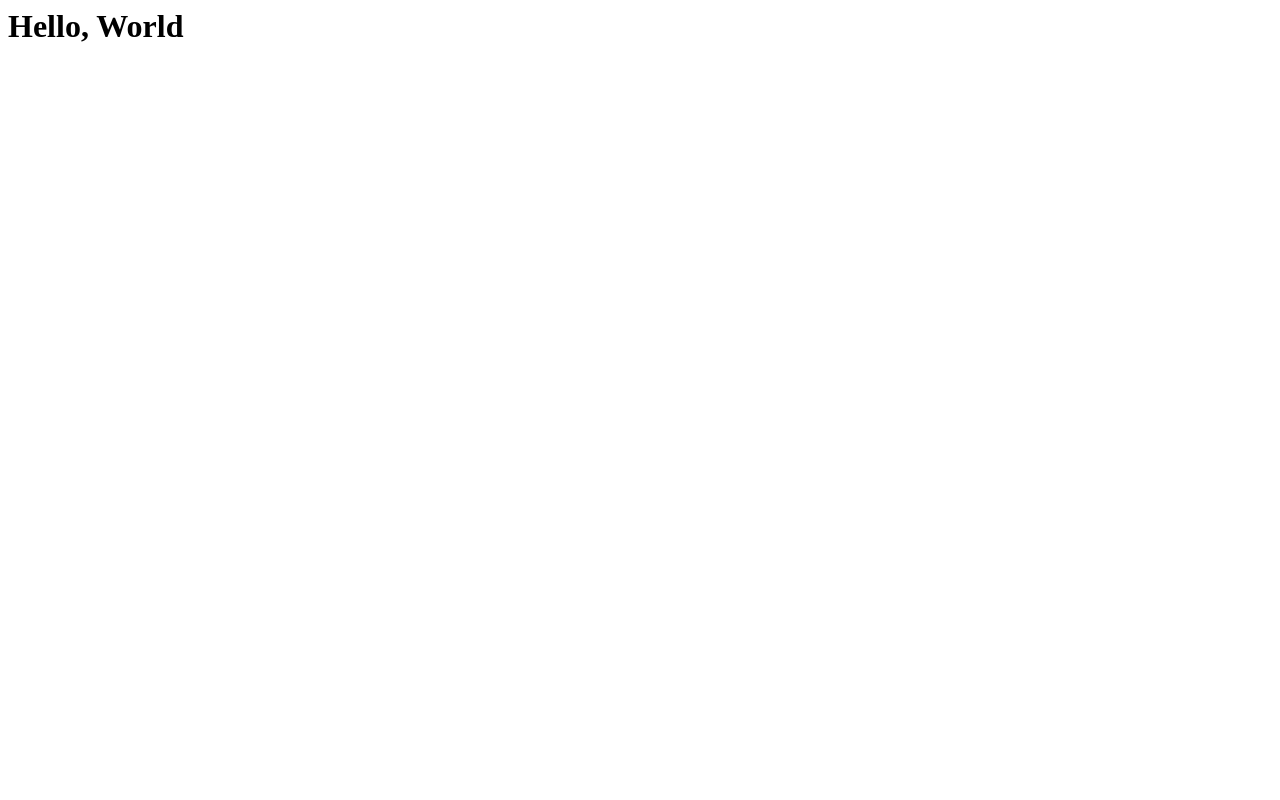
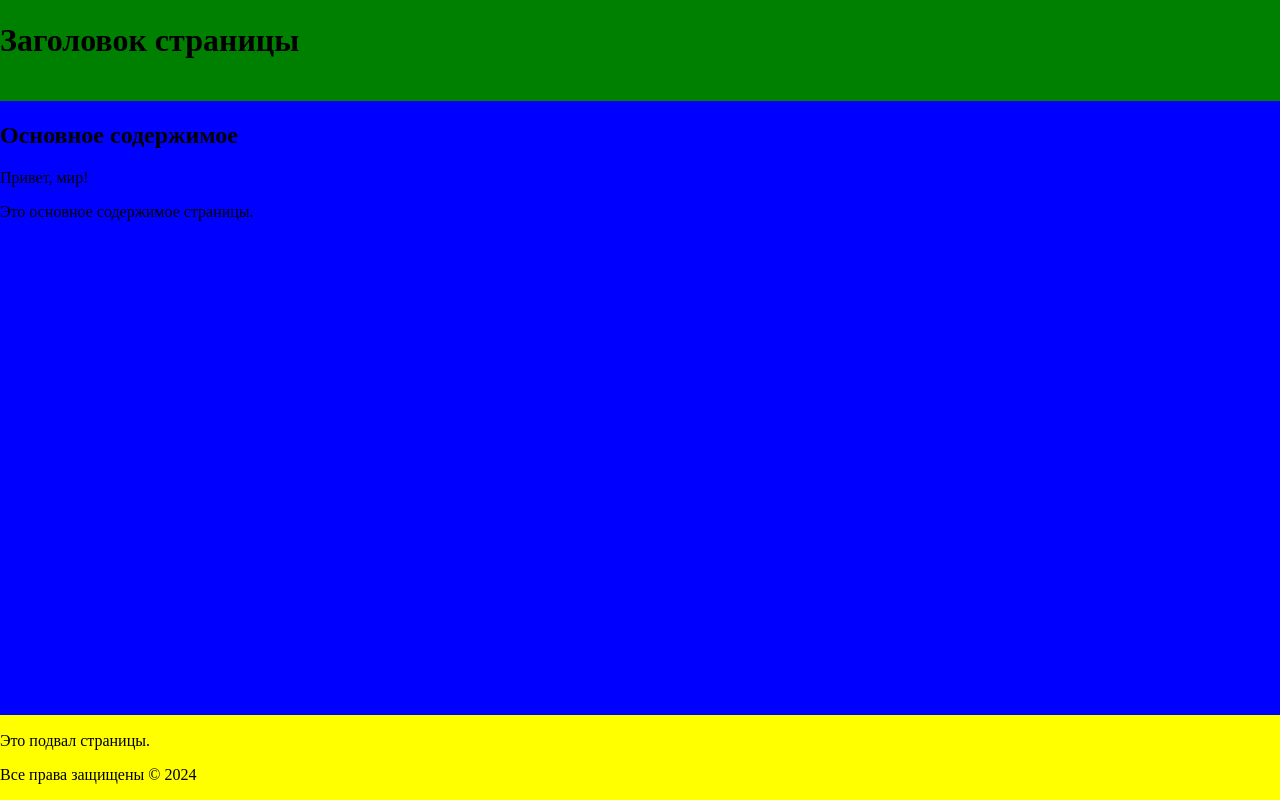
Before and after one commit to Luncent/weblabs, a plain HTML site: page index.html in a window 1280 px wide. Drawn offline with Linux system fonts and the light colour scheme.

Commit message:
Конструкция страницы

```diff
--- a/index.html
+++ b/index.html
@@ -1,3 +1,33 @@
+<!DOCTYPE html>
 <html>
-<h1>Hello, World<h1>
-<html>
+    <head>
+        <meta charset="UTF-8">
+        <link href="styles.css" rel="stylesheet"/>
+        <title>Рецепты.Главная</title>
+        <script src="файл.js"></script>
+    </head>
+    <body>
+        <header>
+            <!-- Здесь разместите содержимое вашего заголовка -->
+            <h1>Заголовок страницы</h1>
+            <nav>
+                <!-- Навигационное меню или другие элементы заголовка -->
+            </nav>
+        </header>
+
+        <main>
+            <!-- Здесь разместите основное содержимое страницы -->
+            <h2>Основное содержимое</h2>
+            <p>Привет, мир!</p>
+            <p>Это основное содержимое страницы.</p>
+        </main>
+
+        <footer>
+            <!-- Здесь разместите содержимое подвала -->
+            <p>Это подвал страницы.</p>
+            <p>Все права защищены &copy; 2024</p>
+        </footer>
+
+
+    </body>
+</html>
--- a/styles.css
+++ b/styles.css
@@ -1 +1,29 @@
-hello world
+body {
+    margin: 0;
+}
+
+header {
+    background: green; /* Установка фона для header */
+    height: 100px;
+    padding-top: 1px;
+}
+
+main{
+    padding-top: 1px;
+    background-color: blue;
+
+    position: absolute;
+    top: 101px; /* Высота header + 1px отступ */
+    bottom: 1px; /* 1px отступ для footer */
+    left: 0;
+    right: 0;
+}
+
+footer{
+    padding-top: 1px;
+    background-color: yellow;
+    position: fixed;
+    right: 0;
+    bottom: 0;
+    width: 100%;
+}
```
